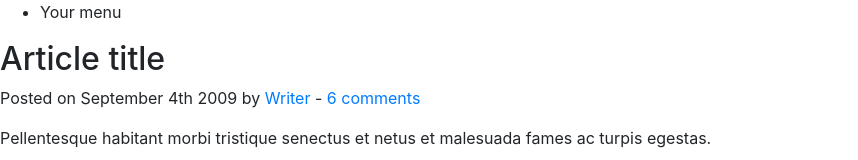
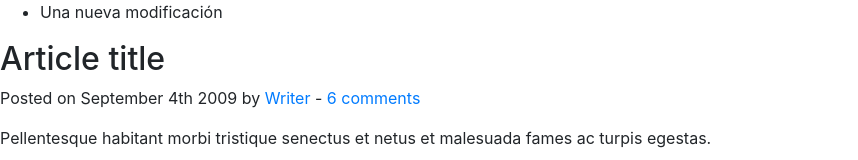
Before and after one commit to walt1495/repo_local, a plain HTML site: page index.html in a window 1280 px wide. Shown: the top 160 px of the page, without its empty margins (0-858 px from the left). Drawn offline with nearby package versions, Linux system fonts and the light colour scheme.

Commit message:
Se modifico el index

```diff
--- a/index.html
+++ b/index.html
@@ -13,7 +13,7 @@
 	<header>
 		<nav>
 			<ul>
-				<li>Your menu</li>
+				<li>Una nueva modificación</li>
 			</ul>
 		</nav>
 	</header>
```
